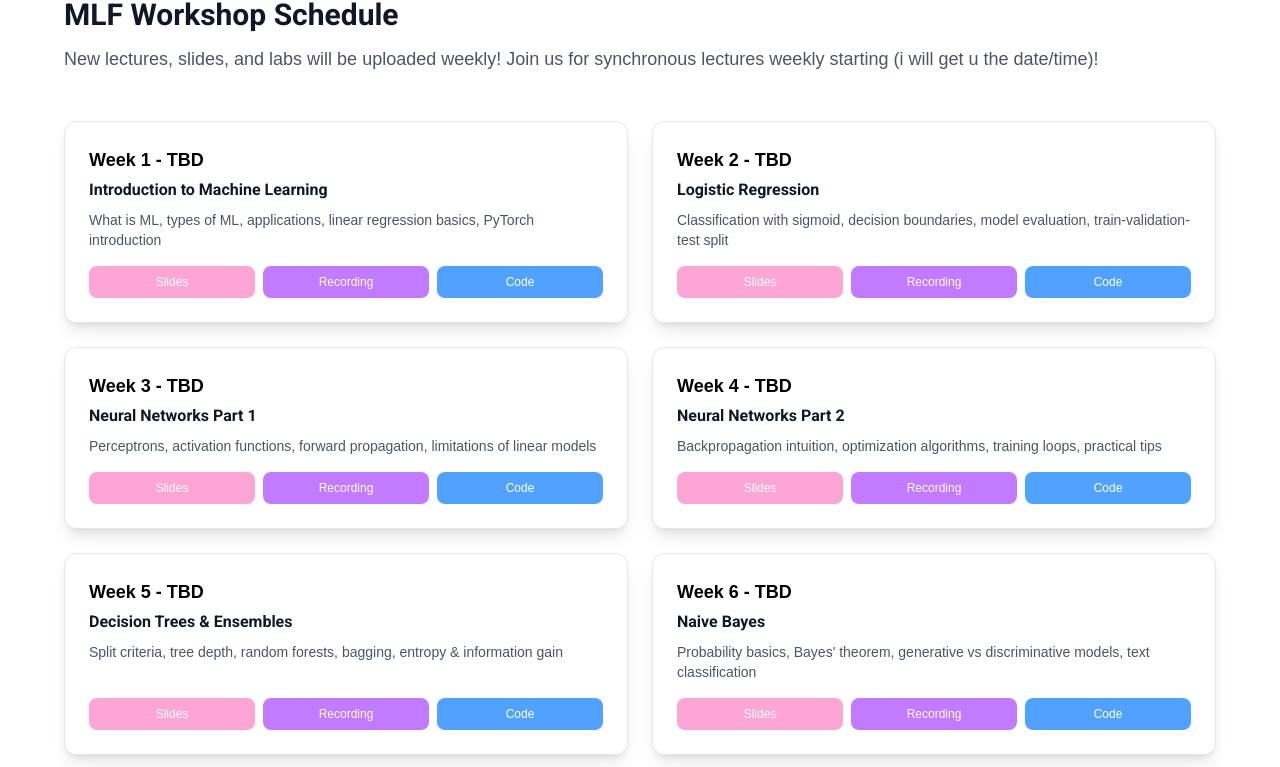
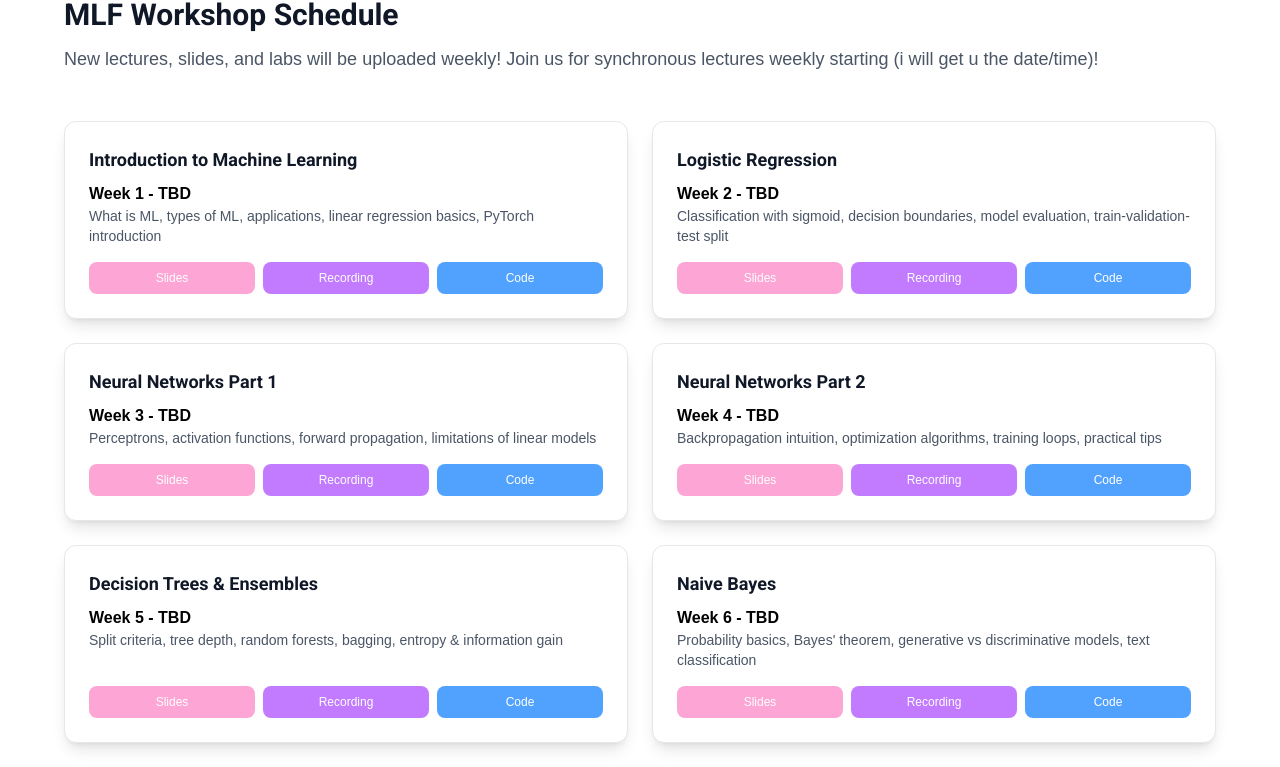
Before and after one commit to UTMIST/UTMIST, a Next.js app in the folder client/: page /ml-fundamentals in a window 1280 px wide. Shown: the part 851-1618 px from the top of the page. Built offline with nearby package versions, Linux system fonts and the light colour scheme.

Commit message:
feat: changed ordering of MLF weekly schedule card to topic, date, then description

```diff
--- a/client/src/app/ml-fundamentals/page.tsx
+++ b/client/src/app/ml-fundamentals/page.tsx
@@ -645,9 +645,9 @@ export default function MachineLearningFundamentals() {
           {weekData.map((week) => (
             <div key={week.weekNumber} className="bg-white border border-gray-200 rounded-xl p-6 shadow-lg hover:shadow-xl transition-shadow flex flex-col h-full">
               <div className="flex-1">
-                <span className="font-bold text-black text-lg">Week {week.weekNumber} - {week.date}</span>
-                <h3 className="text-gray-900 font-semibold mt-1">{week.title}</h3>
-                <p className="text-sm text-gray-600 mt-2">
+                <h3 className="text-gray-900 font-semibold text-lg mb-2">{week.title}</h3>
+                <span className="font-bold text-black text-base mb-3">Week {week.weekNumber} - {week.date}</span>
+                <p className="text-sm text-gray-600">
                   {week.description}
                 </p>
               </div>
```
